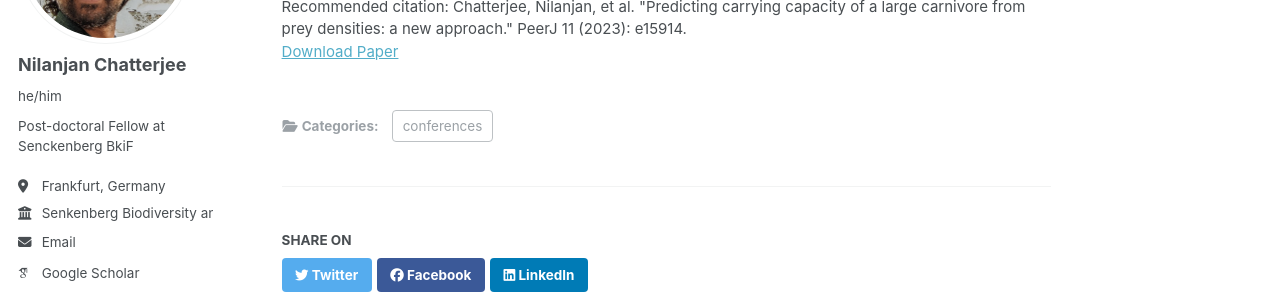
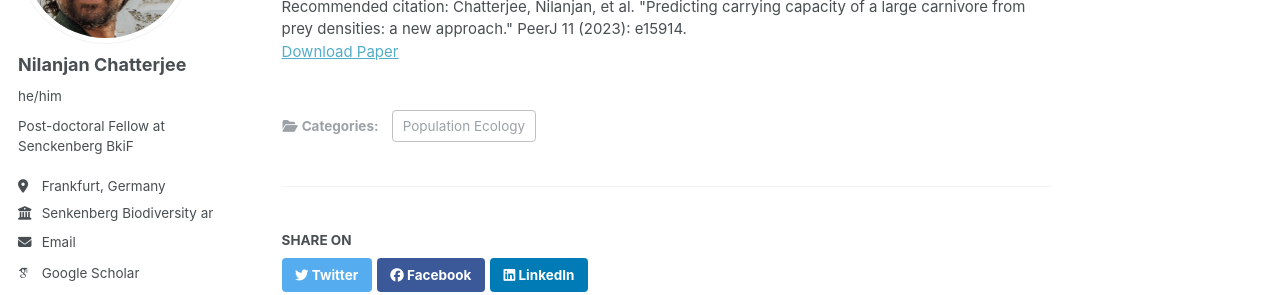
Before and after one commit to nilanjanchatterjee/nilanjanchatterjee.github.io, a Jekyll site: the page built from _publications/2024-02-17-paper-title-number-4.md, in a window 1280 px wide and 1022 px high. Shown: the part 235-530 px from the top of the window. Built offline with Jekyll 4.4.1, drawn with Linux system fonts in a browser that asks for light colours; some web fonts are replaced.

Commit message:
Update peerJ paper

```diff
--- a/_publications/2024-02-17-paper-title-number-4.md
+++ b/_publications/2024-02-17-paper-title-number-4.md
@@ -1,7 +1,7 @@
 ---
 title: "Predicting carrying capacity of a large carnivore from prey densities: a new approach"
 collection: publications
-category: conferences
+category: Population Ecology
 permalink: https://peerj.com/articles/15914/
 excerpt: 'Large carnivores play a crucial role in maintaining the balance of the ecosystem. Successful conservation initiatives have often led to a huge increase in predators which has often led to negative interactions with humans. Here, we have derived a new equation to estimate the carrying capacity of tigers based on the individual prey species density.'
 date: 2023-11-22
```
